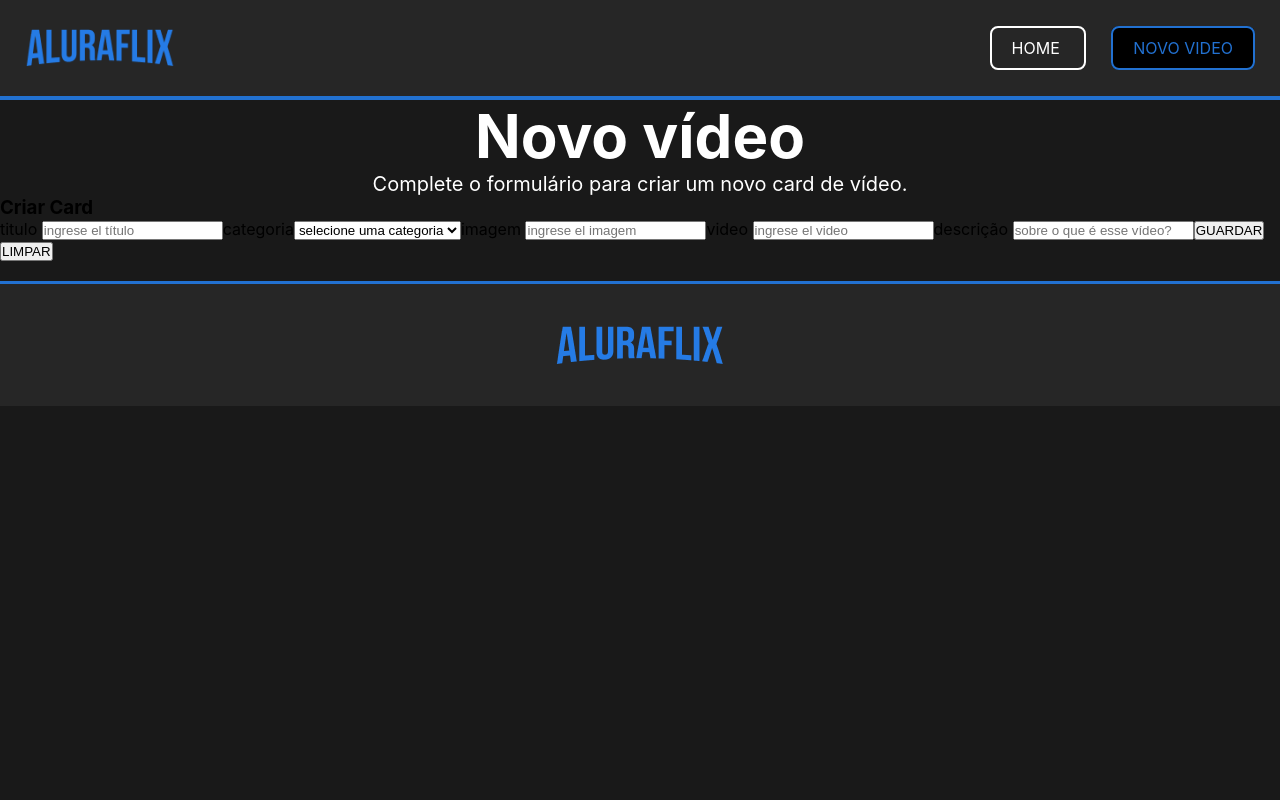
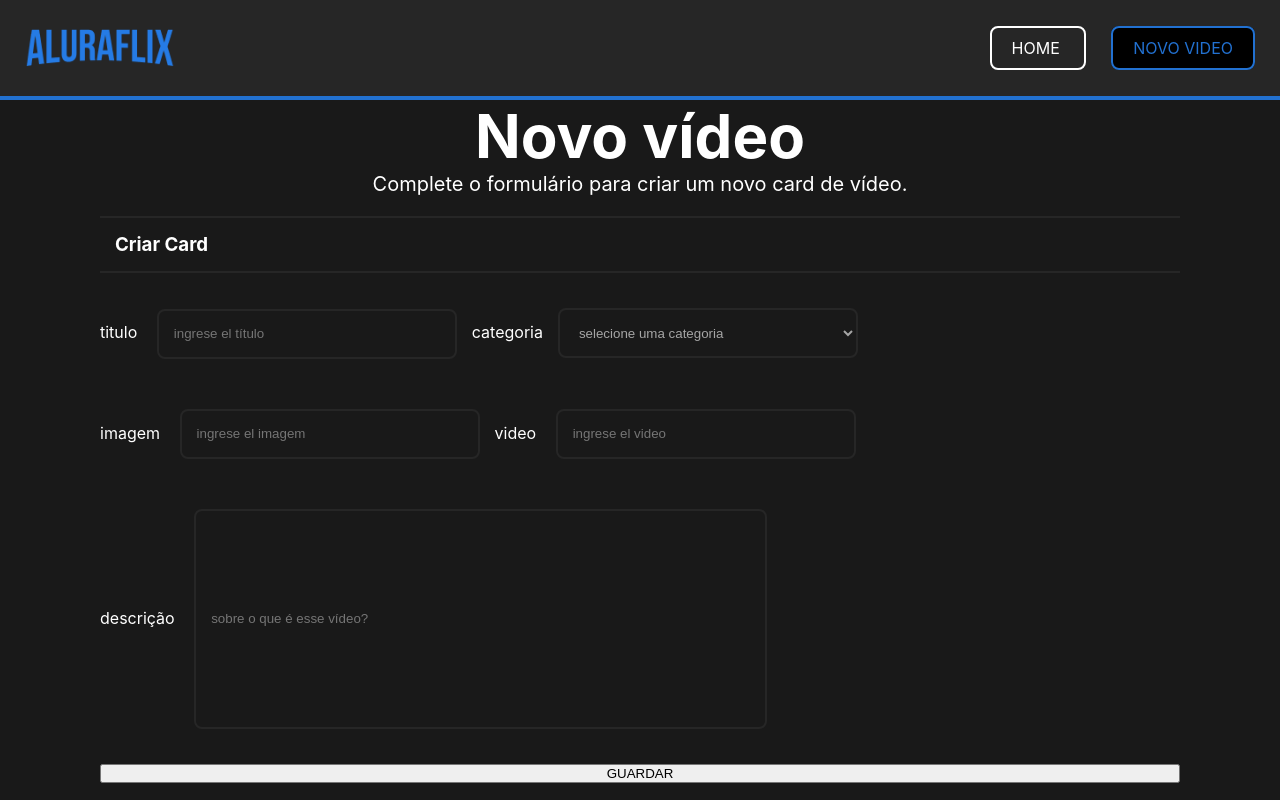
Before and after one commit to Anna-hub19/projeto-alura-react, a React (Create React App) app: page /cadastro in a window 1280 px wide. Shown: the top 800 px of the page. Built offline with nearby package versions, Linux system fonts and the light colour scheme.

Commit message:
update css form

```diff
--- a/src/components/cadastrarVideo/formulario/formulario.css
+++ b/src/components/cadastrarVideo/formulario/formulario.css
@@ -0,0 +1,31 @@
+.div-titulo{
+    border-top:2px solid #262626;
+    border-bottom:2px solid #262626;
+    margin: 20px 100px 20px 100px;
+    padding: 15px;
+}
+body{
+    color: #fff;
+}
+.container-form{
+    display: flex;
+    flex-direction: column;
+    margin: 20px 100px 20px 100px;
+    gap: 20px;
+}
+.input-form{
+    background-color: #191919;
+    border: 2px solid #262626;
+    border-radius: 8px;
+    width: 300px;
+    height: 50px;
+    padding: 15px;
+    color: #A5A5A5;
+    margin: 15px;
+
+}
+#descricao{
+    width: 573px;
+    height: 220px;
+
+}
--- a/src/components/cadastrarVideo/formulario/formulario.js
+++ b/src/components/cadastrarVideo/formulario/formulario.js
@@ -3,30 +3,36 @@ import './formulario.css';
 function Formulario() {
     return (
         <>
-            <div>
+            <div className='div-titulo'>
                 <h3>
                     Criar Card
                 </h3>
             </div>
-            <form>
+            <form className='container-form'>
+                <div>
+
                     <label for='titulo'>titulo </label>
-                <input id='titulo' type='text' placeholder='ingrese el título' />
+                    <input className='input-form' id='titulo' type='text' placeholder='ingrese el título' />
 
                     <label for="categoria">categoria</label>
-                <select id="categoria" name="categoria">
+                    <select className='input-form'  id="categoria" name="categoria">
                         <option value="selecione">selecione uma categoria</option>
                         <option value="front-end">front-end</option>
                         <option value="back-end">back-end</option>
                         <option value="mobile">mobile</option>
                     </select>
+                </div>
+                <div>
                     <label for='imagem'>imagem </label>
-                <input id='imagem' type='text' placeholder='ingrese el imagem' />
+                    <input className='input-form' id='imagem' type='text' placeholder='ingrese el imagem' />
 
                     <label for='video'>video </label>
-                <input id='video' type='text' placeholder='ingrese el video' />
-
+                    <input className='input-form' id='video' type='text' placeholder='ingrese el video' />
+                </div>
+                <div>
                     <label for='descricao'>descrição </label>
-                <input id='descricao' type='text' placeholder='sobre o que é esse vídeo?' />
+                    <input className='input-form' id='descricao' type='text' placeholder='sobre o que é esse vídeo?' />
+                </div>
                 <button>GUARDAR</button>
                 <button>LIMPAR</button>
             </form>
```
Lines whose indentation alone changed are shown as unchanged.
